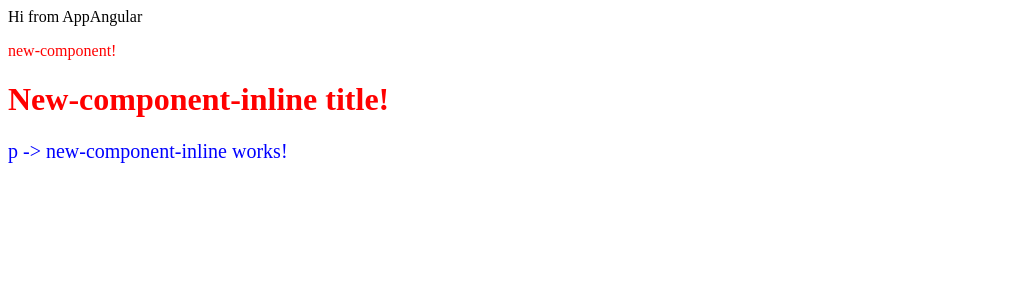
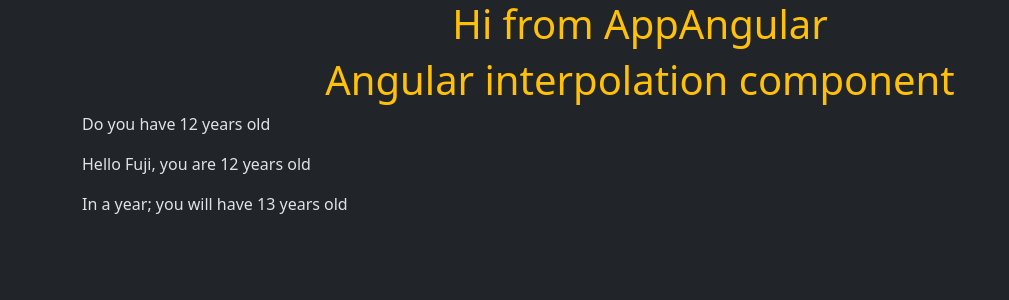
Before and after one commit to Maicolev/angular_courses, an Angular app in the folder init-app-angular/: page / in a window 1280 px wide. Shown: the top 300 px of the page, without its empty margins (0-1009 px from the left). Built offline with nearby package versions, Linux system fonts and the light colour scheme.

Commit message:
Component management

```diff
--- a/init-app-angular/angular.json
+++ b/init-app-angular/angular.json
@@ -27,9 +27,13 @@
               }
             ],
             "styles": [
-              "src/styles.css"
+              "src/styles.css",
+              "node_modules/bootstrap/dist/css/bootstrap.min.css"
             ],
-            "scripts": []
+            "scripts": [
+              "node_modules/@popperjs/core/dist/umd/popper.min.js",
+              "node_modules/bootstrap/dist/js/bootstrap.min.js"
+            ]
           },
           "configurations": {
             "production": {
--- a/init-app-angular/package.json
+++ b/init-app-angular/package.json
@@ -18,6 +18,8 @@
     "@angular/platform-browser": "^18.2.0",
     "@angular/platform-browser-dynamic": "^18.2.0",
     "@angular/router": "^18.2.0",
+    "@popperjs/core": "^2.11.8",
+    "bootstrap": "^5.3.3",
     "rxjs": "~7.8.0",
     "tslib": "^2.3.0",
     "zone.js": "~0.14.10"
--- a/init-app-angular/src/app/app.component.html
+++ b/init-app-angular/src/app/app.component.html
@@ -1,4 +1,7 @@
-{{title}}
+<div class="container">
+    <h1 class="text-center text-warning">{{title}}</h1>
+</div>
 
-<app-new-component></app-new-component>
-<app-new-component-inline></app-new-component-inline>
+<!--app-new-component></app-new-component>
+<app-new-component-inline></app-new-component-inline-->
+<app-interpolation></app-interpolation>
--- a/init-app-angular/src/app/app.component.ts
+++ b/init-app-angular/src/app/app.component.ts
@@ -2,11 +2,12 @@
 import { RouterOutlet } from '@angular/router';
 import { NewComponentComponent } from "./new-component/new-component.component";
 import { NewComponentInlineComponent } from "./new-component-inline/new-component-inline.component";
+import { InterpolationComponent } from "./interpolation/interpolation.component";
 
 @Component({
   selector: 'app-root',
   standalone: true,
-  imports: [RouterOutlet, NewComponentComponent, NewComponentInlineComponent],
+  imports: [RouterOutlet, NewComponentComponent, NewComponentInlineComponent, InterpolationComponent],
   templateUrl: './app.component.html',
   styleUrl: './app.component.css'
 })
--- /dev/null
+++ b/init-app-angular/src/app/interpolation/interpolation.component.html
@@ -0,0 +1,8 @@
+<section>
+    <div class="container">
+        <h1 class="text-center text-warning">{{title}}</h1>
+        <p>Do you have {{user.age}} years old</p>
+        <p>{{greet()}}</p>
+        <p>In a year; you will have {{user.age + 1}} years old</p>
+    </div>
+</section>
--- /dev/null
+++ b/init-app-angular/src/app/interpolation/interpolation.component.ts
@@ -0,0 +1,21 @@
+import { Component } from '@angular/core';
+
+@Component({
+  selector: 'app-interpolation',
+  standalone: true,
+  imports: [],
+  templateUrl: './interpolation.component.html',
+  styleUrl: './interpolation.component.css'
+})
+
+export class InterpolationComponent {
+  title = 'Angular interpolation component';
+  user = {
+    name: 'Fuji',
+    age: 12
+  };
+
+  greet() {
+    return `Hello ${this.user.name}, you are ${this.user.age} years old`;
+  }
+}
--- a/init-app-angular/src/index.html
+++ b/init-app-angular/src/index.html
@@ -1,5 +1,5 @@
 <!doctype html>
-<html lang="en">
+<html lang="en" data-bs-theme="dark">
 <head>
   <meta charset="utf-8">
   <title>AppAngular</title>
```
Also changed, not shown: init-app-angular/src/app/interpolation/interpolation.component.css (added), 2 other files (tests, documents, lock files or other folders).
